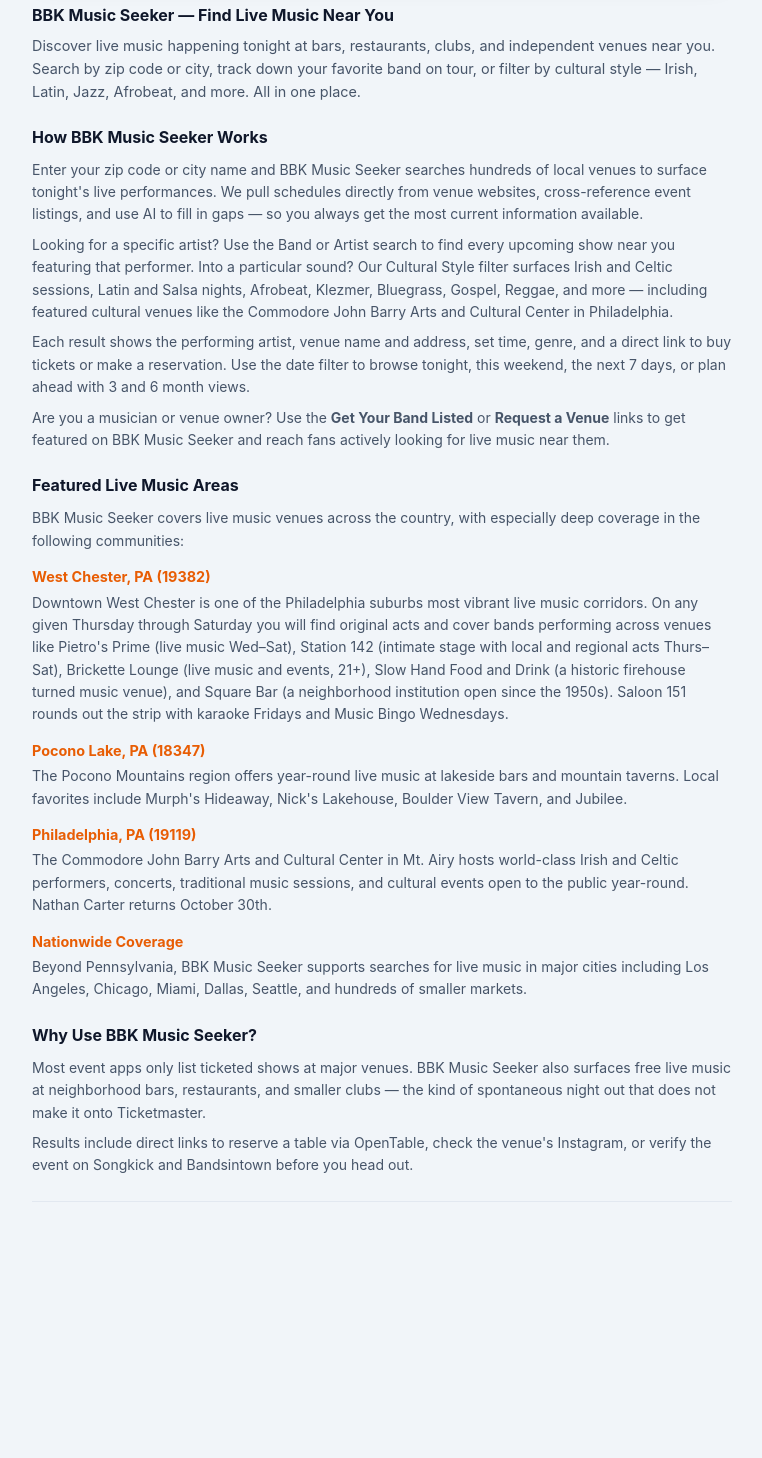
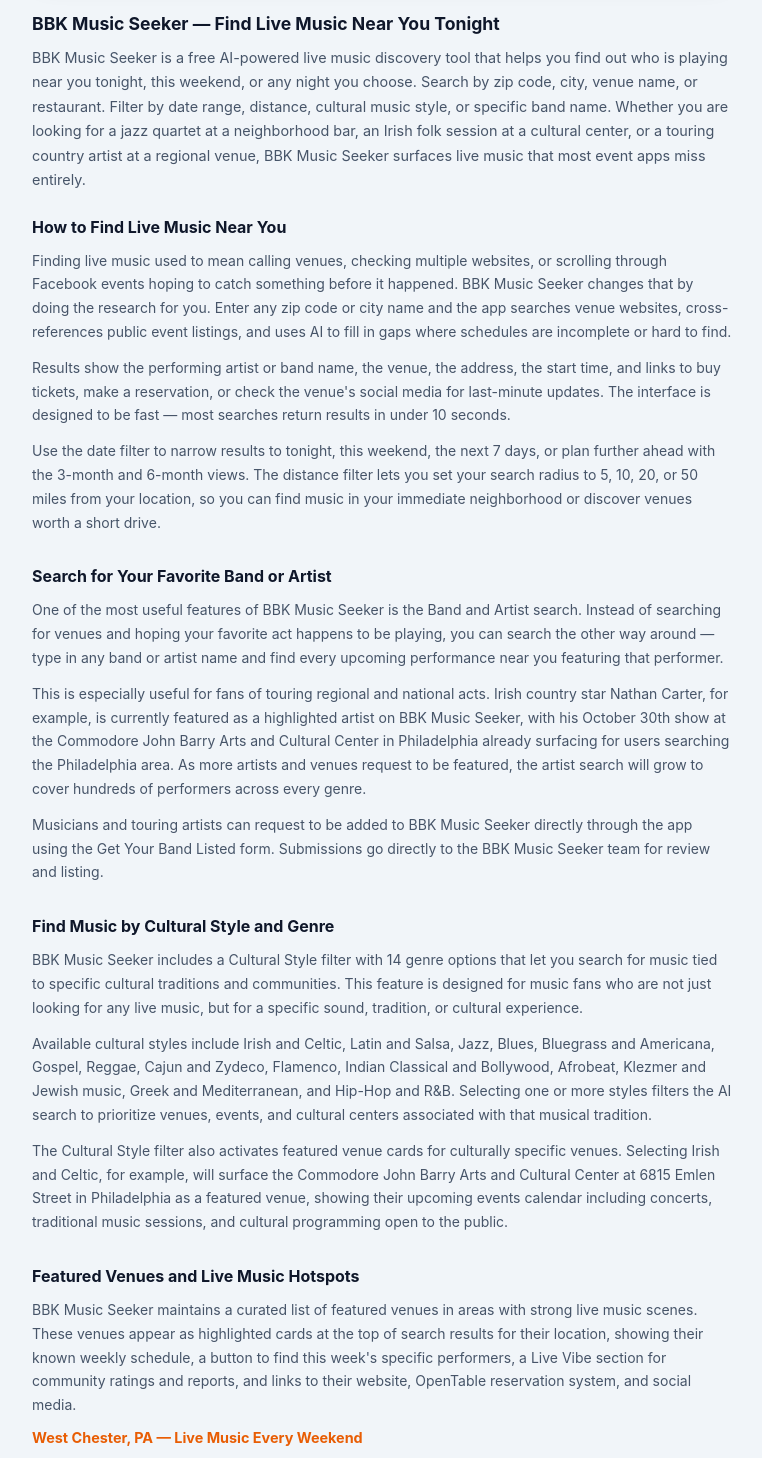
Before and after one commit to brianbk1/BK-Music-Seeker, a Next.js app: page / in a window 1280 px wide. Shown: the part 2720-4178 px from the top of the page, without its empty margins (258-1020 px from the left). Before the commit the page ends 3994 px from the top, so only its background shows below. Built offline with nearby package versions, Linux system fonts and the light colour scheme.

Commit message:
adsense content

```diff
--- a/app/page.js
+++ b/app/page.js
@@ -1,151 +1,137 @@
-// Server Component — renders interactive app first, then static SEO content below for Google AdSense compliance.
+// Server Component — renders interactive app first, then rich static SEO content for Google AdSense.
 import MusicApp from "./MusicApp";
 
 export default function Page() {
   return (
     <>
-      {/* ── Interactive client app ── */}
       <MusicApp />
 
-      {/* ── Static SEO content (server-rendered, crawlable by Google) ── */}
-      <div
-        style={{
-          maxWidth: 700,
-          margin: "0 auto",
-          padding: "1.5rem 1.5rem 2rem",
-          fontFamily: "-apple-system, BlinkMacSystemFont, 'Segoe UI', sans-serif",
-          borderTop: "1px solid #e2e8f0",
-        }}
-      >
-        <header style={{ marginBottom: "1.5rem" }}>
-          <h1
-            style={{
-              fontSize: "1rem",
-              fontWeight: 700,
-              color: "#0f172a",
-              margin: "0 0 0.5rem",
-              lineHeight: 1.3,
-            }}
-          >
-            BBK Music Seeker — Find Live Music Near You
+      {/* ── Rich static content for Google AdSense compliance ── */}
+      <div style={{ maxWidth: 700, margin: "0 auto", padding: "2rem 1.5rem 3rem", fontFamily: "-apple-system, BlinkMacSystemFont, 'Segoe UI', sans-serif", borderTop: "1px solid #e2e8f0" }}>
+
+        <h1 style={{ fontSize: "1.1rem", fontWeight: 700, color: "#0f172a", margin: "0 0 0.75rem" }}>
+          BBK Music Seeker — Find Live Music Near You Tonight
         </h1>
-          <p style={{ fontSize: "0.9rem", color: "#475569", margin: 0, lineHeight: 1.6 }}>
-            Discover live music happening tonight at bars, restaurants, clubs, and independent
-            venues near you. Search by zip code or city, track down your favorite band on tour,
-            or filter by cultural style — Irish, Latin, Jazz, Afrobeat, and more. All in one place.
+        <p style={{ fontSize: "0.9rem", color: "#475569", margin: "0 0 1.5rem", lineHeight: 1.7 }}>
+          BBK Music Seeker is a free AI-powered live music discovery tool that helps you find out who is playing near you tonight, this weekend, or any night you choose. Search by zip code, city, venue name, or restaurant. Filter by date range, distance, cultural music style, or specific band name. Whether you are looking for a jazz quartet at a neighborhood bar, an Irish folk session at a cultural center, or a touring country artist at a regional venue, BBK Music Seeker surfaces live music that most event apps miss entirely.
         </p>
-        </header>
 
-        <section style={{ marginBottom: "1.5rem" }}>
-          <h2 style={{ fontSize: "1rem", fontWeight: 700, color: "#0f172a", margin: "0 0 0.75rem" }}>
-            How BBK Music Seeker Works
-          </h2>
-          <p style={{ fontSize: "0.875rem", color: "#475569", margin: "0 0 0.5rem", lineHeight: 1.6 }}>
-            Enter your zip code or city name and BBK Music Seeker searches hundreds of local venues
-            to surface tonight's live performances. We pull schedules directly from venue websites,
-            cross-reference event listings, and use AI to fill in gaps — so you always get the most
-            current information available.
+        <section style={{ marginBottom: "2rem" }}>
+          <h2 style={{ fontSize: "1rem", fontWeight: 700, color: "#0f172a", margin: "0 0 0.75rem" }}>How to Find Live Music Near You</h2>
+          <p style={{ fontSize: "0.875rem", color: "#475569", margin: "0 0 0.75rem", lineHeight: 1.7 }}>
+            Finding live music used to mean calling venues, checking multiple websites, or scrolling through Facebook events hoping to catch something before it happened. BBK Music Seeker changes that by doing the research for you. Enter any zip code or city name and the app searches venue websites, cross-references public event listings, and uses AI to fill in gaps where schedules are incomplete or hard to find.
           </p>
-          <p style={{ fontSize: "0.875rem", color: "#475569", margin: "0 0 0.5rem", lineHeight: 1.6 }}>
-            Looking for a specific artist? Use the Band or Artist search to find every upcoming show
-            near you featuring that performer. Into a particular sound? Our Cultural Style filter
-            surfaces Irish and Celtic sessions, Latin and Salsa nights, Afrobeat, Klezmer, Bluegrass,
-            Gospel, Reggae, and more — including featured cultural venues like the Commodore John Barry
-            Arts and Cultural Center in Philadelphia.
+          <p style={{ fontSize: "0.875rem", color: "#475569", margin: "0 0 0.75rem", lineHeight: 1.7 }}>
+            Results show the performing artist or band name, the venue, the address, the start time, and links to buy tickets, make a reservation, or check the venue's social media for last-minute updates. The interface is designed to be fast — most searches return results in under 10 seconds.
           </p>
-          <p style={{ fontSize: "0.875rem", color: "#475569", margin: "0 0 0.5rem", lineHeight: 1.6 }}>
-            Each result shows the performing artist, venue name and address, set time, genre, and a
-            direct link to buy tickets or make a reservation. Use the date filter to browse tonight,
-            this weekend, the next 7 days, or plan ahead with 3 and 6 month views.
-          </p>
-          <p style={{ fontSize: "0.875rem", color: "#475569", margin: 0, lineHeight: 1.6 }}>
-            Are you a musician or venue owner? Use the <strong>Get Your Band Listed</strong> or{" "}
-            <strong>Request a Venue</strong> links to get featured on BBK Music Seeker and reach
-            fans actively looking for live music near them.
+          <p style={{ fontSize: "0.875rem", color: "#475569", margin: 0, lineHeight: 1.7 }}>
+            Use the date filter to narrow results to tonight, this weekend, the next 7 days, or plan further ahead with the 3-month and 6-month views. The distance filter lets you set your search radius to 5, 10, 20, or 50 miles from your location, so you can find music in your immediate neighborhood or discover venues worth a short drive.
           </p>
         </section>
 
-        <section style={{ marginBottom: "1.5rem" }}>
-          <h2 style={{ fontSize: "1rem", fontWeight: 700, color: "#0f172a", margin: "0 0 0.75rem" }}>
-            Featured Live Music Areas
-          </h2>
-          <p style={{ fontSize: "0.875rem", color: "#475569", margin: "0 0 1rem", lineHeight: 1.6 }}>
-            BBK Music Seeker covers live music venues across the country, with
-            especially deep coverage in the following communities:
+        <section style={{ marginBottom: "2rem" }}>
+          <h2 style={{ fontSize: "1rem", fontWeight: 700, color: "#0f172a", margin: "0 0 0.75rem" }}>Search for Your Favorite Band or Artist</h2>
+          <p style={{ fontSize: "0.875rem", color: "#475569", margin: "0 0 0.75rem", lineHeight: 1.7 }}>
+            One of the most useful features of BBK Music Seeker is the Band and Artist search. Instead of searching for venues and hoping your favorite act happens to be playing, you can search the other way around — type in any band or artist name and find every upcoming performance near you featuring that performer.
+          </p>
+          <p style={{ fontSize: "0.875rem", color: "#475569", margin: "0 0 0.75rem", lineHeight: 1.7 }}>
+            This is especially useful for fans of touring regional and national acts. Irish country star Nathan Carter, for example, is currently featured as a highlighted artist on BBK Music Seeker, with his October 30th show at the Commodore John Barry Arts and Cultural Center in Philadelphia already surfacing for users searching the Philadelphia area. As more artists and venues request to be featured, the artist search will grow to cover hundreds of performers across every genre.
+          </p>
+          <p style={{ fontSize: "0.875rem", color: "#475569", margin: 0, lineHeight: 1.7 }}>
+            Musicians and touring artists can request to be added to BBK Music Seeker directly through the app using the Get Your Band Listed form. Submissions go directly to the BBK Music Seeker team for review and listing.
+          </p>
+        </section>
+
+        <section style={{ marginBottom: "2rem" }}>
+          <h2 style={{ fontSize: "1rem", fontWeight: 700, color: "#0f172a", margin: "0 0 0.75rem" }}>Find Music by Cultural Style and Genre</h2>
+          <p style={{ fontSize: "0.875rem", color: "#475569", margin: "0 0 0.75rem", lineHeight: 1.7 }}>
+            BBK Music Seeker includes a Cultural Style filter with 14 genre options that let you search for music tied to specific cultural traditions and communities. This feature is designed for music fans who are not just looking for any live music, but for a specific sound, tradition, or cultural experience.
+          </p>
+          <p style={{ fontSize: "0.875rem", color: "#475569", margin: "0 0 0.75rem", lineHeight: 1.7 }}>
+            Available cultural styles include Irish and Celtic, Latin and Salsa, Jazz, Blues, Bluegrass and Americana, Gospel, Reggae, Cajun and Zydeco, Flamenco, Indian Classical and Bollywood, Afrobeat, Klezmer and Jewish music, Greek and Mediterranean, and Hip-Hop and R&amp;B. Selecting one or more styles filters the AI search to prioritize venues, events, and cultural centers associated with that musical tradition.
+          </p>
+          <p style={{ fontSize: "0.875rem", color: "#475569", margin: 0, lineHeight: 1.7 }}>
+            The Cultural Style filter also activates featured venue cards for culturally specific venues. Selecting Irish and Celtic, for example, will surface the Commodore John Barry Arts and Cultural Center at 6815 Emlen Street in Philadelphia as a featured venue, showing their upcoming events calendar including concerts, traditional music sessions, and cultural programming open to the public.
+          </p>
+        </section>
+
+        <section style={{ marginBottom: "2rem" }}>
+          <h2 style={{ fontSize: "1rem", fontWeight: 700, color: "#0f172a", margin: "0 0 0.75rem" }}>Featured Venues and Live Music Hotspots</h2>
+          <p style={{ fontSize: "0.875rem", color: "#475569", margin: "0 0 0.75rem", lineHeight: 1.7 }}>
+            BBK Music Seeker maintains a curated list of featured venues in areas with strong live music scenes. These venues appear as highlighted cards at the top of search results for their location, showing their known weekly schedule, a button to find this week's specific performers, a Live Vibe section for community ratings and reports, and links to their website, OpenTable reservation system, and social media.
           </p>
 
-          <div style={{ marginBottom: "1rem" }}>
-            <h3 style={{ fontSize: "0.9rem", fontWeight: 700, color: "#e85d04", margin: "0 0 0.4rem" }}>
-              West Chester, PA (19382)
-            </h3>
-            <p style={{ fontSize: "0.875rem", color: "#475569", margin: 0, lineHeight: 1.6 }}>
-              Downtown West Chester is one of the Philadelphia suburbs most
-              vibrant live music corridors. On any given Thursday through
-              Saturday you will find original acts and cover bands performing
-              across venues like Pietro's Prime (live music Wed–Sat),
-              Station 142 (intimate stage with local and regional acts
-              Thurs–Sat), Brickette Lounge (live music and events, 21+),
-              Slow Hand Food and Drink (a historic firehouse turned music
-              venue), and Square Bar (a neighborhood institution open since
-              the 1950s). Saloon 151 rounds out the strip with karaoke
-              Fridays and Music Bingo Wednesdays.
+          <h3 style={{ fontSize: "0.9rem", fontWeight: 700, color: "#e85d04", margin: "0 0 0.5rem" }}>West Chester, PA — Live Music Every Weekend</h3>
+          <p style={{ fontSize: "0.875rem", color: "#475569", margin: "0 0 0.75rem", lineHeight: 1.7 }}>
+            Downtown West Chester, Pennsylvania is one of the most active live music destinations in the Philadelphia suburbs. The walkable borough is packed with venues that book live entertainment Wednesday through Saturday every week. Pietro's Prime at 125 West Market Street hosts live music every Wednesday through Saturday from 7 to 10pm. Station 142 at 142 East Market Street features an intimate stage with local and regional acts Thursday through Saturday, plus karaoke on Tuesdays and an open mic on Thursdays. Brickette Lounge offers live music on Friday and Saturday nights along with line dancing events throughout the week. Slow Hand Food and Drink, housed in a converted historic firehouse, features live music every Friday and Saturday at 7pm. Square Bar and Saloon 151 round out the downtown strip with live music, karaoke, and music bingo programming across the week.
           </p>
-          </div>
 
-          <div style={{ marginBottom: "1rem" }}>
-            <h3 style={{ fontSize: "0.9rem", fontWeight: 700, color: "#e85d04", margin: "0 0 0.4rem" }}>
-              Pocono Lake, PA (18347)
-            </h3>
-            <p style={{ fontSize: "0.875rem", color: "#475569", margin: 0, lineHeight: 1.6 }}>
-              The Pocono Mountains region offers year-round live music at
-              lakeside bars and mountain taverns. Local favorites include
-              Murph's Hideaway, Nick's Lakehouse, Boulder View Tavern, and
-              Jubilee.
+          <h3 style={{ fontSize: "0.9rem", fontWeight: 700, color: "#e85d04", margin: "0 0 0.5rem" }}>Pocono Lake, PA — Mountain Music at Its Best</h3>
+          <p style={{ fontSize: "0.875rem", color: "#475569", margin: "0 0 0.75rem", lineHeight: 1.7 }}>
+            The Pocono Lake area in the Pocono Mountains of northeastern Pennsylvania has a year-round live music scene centered on lakeside bars and mountain taverns. Featured venues include Nick's Lakehouse, a beloved waterfront bar and grill on the lake with regular live music throughout the summer and fall; Boulder View Tavern, a Pocono institution known for its casual atmosphere and regular live entertainment; Murph's Hideaway, a local favorite for live music and community events; and Jubilee, a popular destination for live music and dining in the mountains. All four venues are featured on BBK Music Seeker with weekly schedule information and performer lookup.
           </p>
-          </div>
 
-          <div style={{ marginBottom: "1rem" }}>
-            <h3 style={{ fontSize: "0.9rem", fontWeight: 700, color: "#e85d04", margin: "0 0 0.4rem" }}>
-              Philadelphia, PA (19119)
-            </h3>
-            <p style={{ fontSize: "0.875rem", color: "#475569", margin: 0, lineHeight: 1.6 }}>
-              The Commodore John Barry Arts and Cultural Center in Mt. Airy
-              hosts world-class Irish and Celtic performers, concerts,
-              traditional music sessions, and cultural events open to the
-              public year-round. Nathan Carter returns October 30th.
+          <h3 style={{ fontSize: "0.9rem", fontWeight: 700, color: "#e85d04", margin: "0 0 0.5rem" }}>Philadelphia, PA — Irish and Celtic Music in Mt. Airy</h3>
+          <p style={{ fontSize: "0.875rem", color: "#475569", margin: "0 0 0.75rem", lineHeight: 1.7 }}>
+            The Commodore John Barry Arts and Cultural Center, located at 6815 Emlen Street in the Mt. Airy neighborhood of Philadelphia, is one of the premier Irish and Celtic cultural venues on the East Coast. The center hosts a diverse calendar of live music and cultural events open to the public year-round, including traditional Irish music sessions, Celtic concerts, and performances by both local artists and internationally recognized performers. Upcoming highlights include a concert by Nathan Carter, one of Ireland's top country and folk artists, on Friday October 30th. General admission tickets are $50 and meet-and-greet packages are also available.
           </p>
-          </div>
 
-          <div>
-            <h3 style={{ fontSize: "0.9rem", fontWeight: 700, color: "#e85d04", margin: "0 0 0.4rem" }}>
-              Nationwide Coverage
-            </h3>
-            <p style={{ fontSize: "0.875rem", color: "#475569", margin: 0, lineHeight: 1.6 }}>
-              Beyond Pennsylvania, BBK Music Seeker supports searches for live
-              music in major cities including Los Angeles, Chicago, Miami,
-              Dallas, Seattle, and hundreds of smaller markets.
+          <h3 style={{ fontSize: "0.9rem", fontWeight: 700, color: "#e85d04", margin: "0 0 0.5rem" }}>Chicago, IL — Country and Live Music at Bubb City</h3>
+          <p style={{ fontSize: "0.875rem", color: "#475569", margin: 0, lineHeight: 1.7 }}>
+            Bubb City at 435 North Dearborn Street in Chicago is the city's premier destination for country music and live entertainment. The venue draws large crowds for its honky-tonk atmosphere, high-energy live performances, and world-class sound system. BBK Music Seeker features Bubb City as a highlighted venue for Chicago searches, with weekly schedule information and performer lookup available directly in the app.
           </p>
-          </div>
         </section>
 
-        <section style={{ marginBottom: "1.5rem" }}>
-          <h2 style={{ fontSize: "1rem", fontWeight: 700, color: "#0f172a", margin: "0 0 0.75rem" }}>
-            Why Use BBK Music Seeker?
-          </h2>
-          <p style={{ fontSize: "0.875rem", color: "#475569", margin: "0 0 0.5rem", lineHeight: 1.6 }}>
-            Most event apps only list ticketed shows at major venues. BBK Music
-            Seeker also surfaces free live music at neighborhood bars,
-            restaurants, and smaller clubs — the kind of spontaneous night out
-            that does not make it onto Ticketmaster.
+        <section style={{ marginBottom: "2rem" }}>
+          <h2 style={{ fontSize: "1rem", fontWeight: 700, color: "#0f172a", margin: "0 0 0.75rem" }}>Live Music in Major Cities Across the US</h2>
+          <p style={{ fontSize: "0.875rem", color: "#475569", margin: "0 0 0.75rem", lineHeight: 1.7 }}>
+            Beyond its featured venue markets, BBK Music Seeker supports live music searches in cities and towns across the entire United States. The app covers hundreds of markets and is designed to surface live music wherever it is happening — from major metropolitan areas to smaller regional towns with active local music scenes.
           </p>
-          <p style={{ fontSize: "0.875rem", color: "#475569", margin: 0, lineHeight: 1.6 }}>
-            Results include direct links to reserve a table via OpenTable,
-            check the venue's Instagram, or verify the event on Songkick and
-            Bandsintown before you head out.
+          <p style={{ fontSize: "0.875rem", color: "#475569", margin: "0 0 0.75rem", lineHeight: 1.7 }}>
+            <strong style={{ color: "#0f172a" }}>Los Angeles, CA:</strong> LA's live music scene spans legendary Sunset Strip clubs, rooftop bars in Silver Lake, intimate acoustic venues in Santa Monica, and everything in between. Search any LA neighborhood zip code to find what is playing near you tonight.
+          </p>
+          <p style={{ fontSize: "0.875rem", color: "#475569", margin: "0 0 0.75rem", lineHeight: 1.7 }}>
+            <strong style={{ color: "#0f172a" }}>Miami, FL:</strong> Miami's music scene is driven by Latin rhythms, jazz, electronic, and hip-hop. From Little Havana to Wynwood to South Beach, live music is happening every night of the week across dozens of clubs, bars, and cultural venues.
+          </p>
+          <p style={{ fontSize: "0.875rem", color: "#475569", margin: "0 0 0.75rem", lineHeight: 1.7 }}>
+            <strong style={{ color: "#0f172a" }}>Dallas, TX:</strong> Deep Ellum is Dallas's legendary live music and arts district, hosting blues, country, rock, and jazz acts nightly across dozens of clubs and bars. BBK Music Seeker covers Deep Ellum and the broader Dallas metro area.
+          </p>
+          <p style={{ fontSize: "0.875rem", color: "#475569", margin: 0, lineHeight: 1.7 }}>
+            <strong style={{ color: "#0f172a" }}>Seattle, WA:</strong> From grunge to indie rock to jazz, Seattle's music legacy lives on in clubs across Capitol Hill, Ballard, and Belltown. Search Seattle to find live music from local acts and national touring artists playing the city's many renowned venues.
+          </p>
+        </section>
+
+        <section style={{ marginBottom: "2rem" }}>
+          <h2 style={{ fontSize: "1rem", fontWeight: 700, color: "#0f172a", margin: "0 0 0.75rem" }}>Get Your Venue or Band Listed on BBK Music Seeker</h2>
+          <p style={{ fontSize: "0.875rem", color: "#475569", margin: "0 0 0.75rem", lineHeight: 1.7 }}>
+            BBK Music Seeker welcomes submissions from venue owners, event promoters, and musicians who want to be featured on the platform. Being listed on BBK Music Seeker connects you directly with music fans who are actively searching for live entertainment in your area.
+          </p>
+          <p style={{ fontSize: "0.875rem", color: "#475569", margin: "0 0 0.75rem", lineHeight: 1.7 }}>
+            Venue owners can use the Request a Venue form to submit their venue name, address, website, and social media links along with a description of their live music programming. Featured venues receive a dedicated card in search results showing their known weekly schedule, a performer lookup feature, and community vibe ratings from users who have visited.
+          </p>
+          <p style={{ fontSize: "0.875rem", color: "#475569", margin: 0, lineHeight: 1.7 }}>
+            Musicians and bands can use the Get Your Band Listed form to submit their artist name, genre, and upcoming performance information. Featured artists appear as highlighted pills in the Band and Artist search section, making it easy for fans to find your shows with a single tap.
+          </p>
+        </section>
+
+        <section style={{ marginBottom: "2rem" }}>
+          <h2 style={{ fontSize: "1rem", fontWeight: 700, color: "#0f172a", margin: "0 0 0.75rem" }}>Why BBK Music Seeker Is Different</h2>
+          <p style={{ fontSize: "0.875rem", color: "#475569", margin: "0 0 0.75rem", lineHeight: 1.7 }}>
+            Most live music discovery apps focus on ticketed concerts at large venues. They are great for finding a stadium show or a sold-out club gig, but they miss the vast majority of live music that happens every week at bars, restaurants, breweries, and smaller venues that do not use ticketing platforms. This is the music that makes a city feel alive — the Friday night jazz duo at a neighborhood wine bar, the acoustic singer-songwriter at a gastropub, the Saturday night cover band that has the whole room dancing.
+          </p>
+          <p style={{ fontSize: "0.875rem", color: "#475569", margin: "0 0 0.75rem", lineHeight: 1.7 }}>
+            BBK Music Seeker is built specifically to surface this kind of music. By combining AI-powered web search with venue schedule databases, social media monitoring, and direct event page scraping, the app finds live music that does not make it onto Ticketmaster, Songkick, or Bandsintown. The result is a more complete picture of what is actually happening in your neighborhood on any given night.
+          </p>
+          <p style={{ fontSize: "0.875rem", color: "#475569", margin: 0, lineHeight: 1.7 }}>
+            BBK Music Seeker is completely free to use. No account required. No subscription. No ads interrupting your search. Just enter your location and find live music.
           </p>
         </section>
 
         <hr style={{ border: "none", borderTop: "1px solid #e2e8f0", margin: "0 0 1.5rem" }} />
+        <p style={{ fontSize: "0.75rem", color: "#94a3b8", margin: 0, lineHeight: 1.6 }}>
+          BBK Music Seeker is a product of The BK Consulting Group. For venue and artist listing requests, contact us through the forms above. Live music schedules are updated continuously and may vary. Always verify event details with the venue before attending.
+        </p>
+
       </div>
     </>
   );
```
Lines whose indentation alone changed are shown as unchanged.
